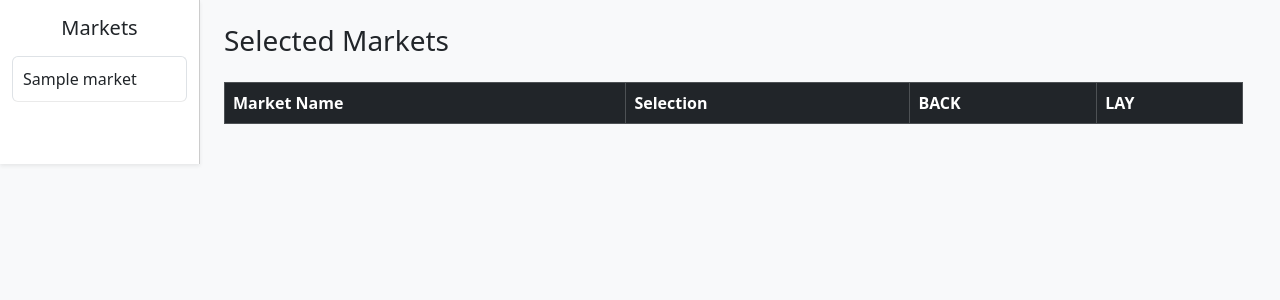
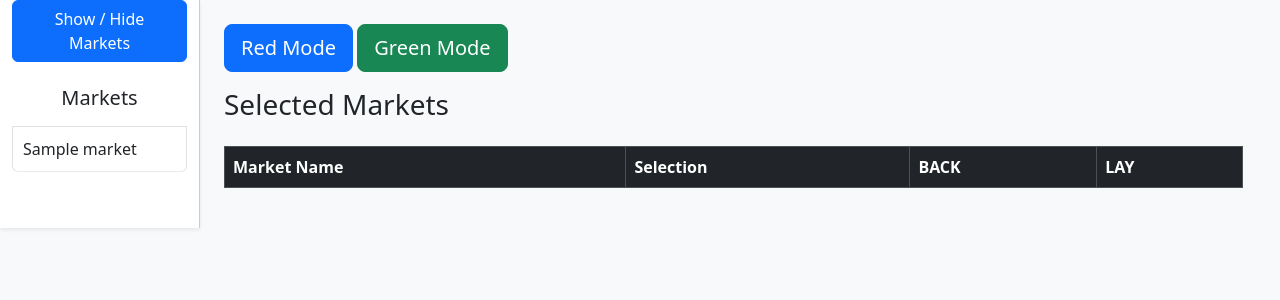
Before and after one commit to JonesDan/betexchange, a Flask app: template webapp/templates/markets2.html in a window 1280 px wide. Shown: the top 300 px of the page. Run offline with Flask 3, Linux system fonts and the light colour scheme; the template is opened without the code that fills it: most values are stand-ins (such as "Sample title", 1, 10 or a date in 2020); lists and menus that the app fills with data are empty.

Commit message:
new commit

```diff
--- a/webapp/app.py
+++ b/webapp/app.py
@@ -37,7 +37,7 @@ def listen_to_redis():
         pubsub = redis_client.pubsub()
         pubsub.subscribe('stream_price')
 
-        data_cache = collections.defaultdict(dict)
+        data_cache = {}
         for message in pubsub.listen():
             if message['type'] == 'message':
                 data = message['data'].decode('utf-8')
@@ -50,6 +50,20 @@ def listen_to_redis():
                 price = data['price']
                 size = data['size']
                 updatetime = data['update_time']
+
+                # Ensure market_id exists
+                if market_id not in data_cache:
+                    data_cache[market_id] = {}
+
+                if selection_id not in data_cache[market_id]:
+                    data_cache[market_id][selection_id] = {}
+
+                if b_l not in data_cache[market_id][selection_id]:
+                    data_cache[market_id][selection_id][b_l] = {}
+
+                if level not in data_cache[market_id][selection_id][b_l]:
+                    data_cache[market_id][selection_id][b_l][level] = {}
+
                 data_cache[market_id][selection_id][b_l][level]['price'] = price
                 data_cache[market_id][selection_id][b_l][level]['size'] = size
 
@@ -105,9 +119,14 @@ def get_event_detail():
         market_name = md['market_name']
         market_id = md['market_id']
         selection_name = md['selection_name']
-        selection_id = md['selection_id']
-        back_level_0_price = data_cache[md][selection_id]['BACK']['0']['price']
-        lay_level_0_price = data_cache[md][selection_id]['LAY']['0']['price']
+        selection_id = str(md['selection_id'])
+        try:
+            back_level_0_price = data_cache[market_id][selection_id]['BACK']['0']['price']
+            lay_level_0_price = data_cache[market_id][selection_id]['LAY']['0']['price']
+        except:
+            back_level_0_price = 0
+            lay_level_0_price = 0
+            pass
 
         summary = {'market_name': market_name,
                    'market_id': market_id,
@@ -120,6 +139,16 @@ def get_event_detail():
 
     return jsonify(selected_markets2)
 
+@app.route('/process_red_cells', methods=["POST"])
+def process_red_cells():
+    data = request.get_json()
+    red_cells = data.get('red_cells', [])
+
+    print("Received red cell IDs:", red_cells)  # Debugging in console
+
+    # Example: Process IDs (you can modify this function)
+    return jsonify({"message": f"Placed orders {len(red_cells)}!"})
+
 
 if __name__ == '__main__':
     app.run(debug=True, host='0.0.0.0')
--- a/webapp/bf_api/list_events.py
+++ b/webapp/bf_api/list_events.py
@@ -11,7 +11,7 @@ def list_events(trading):
     # Define the time range for market_start_time
     now = datetime.now()
     time_from = (now - timedelta(days=1)).isoformat()  # Current time in ISO format
-    time_to = (now + timedelta(days=3)).isoformat()  # 6 hours from now in ISO format
+    time_to = (now + timedelta(days=7)).isoformat()  # 6 hours from now in ISO format
 
     # Fetch the list of events for the specified event type
     market_filter = betfairlightweight.filters.market_filter(event_type_ids=[event_type_id], market_start_time={"from": time_from, "to": time_to})
--- a/webapp/templates/markets2.html
+++ b/webapp/templates/markets2.html
@@ -28,8 +28,11 @@
         <div class="row">
             <!-- Vertical Tab Section -->
             <div class="col-md-3 col-lg-2 vertical-tab bg-white shadow-sm">
-                <h5 class="text-center my-3">Markets</h5>
+                <button class="btn btn-primary mb-2" data-bs-toggle="collapse" data-bs-target="#market-list" >
+                    Show / Hide Markets
+                </button>
                 <div id="market-list" class="list-group">
+                    <h5 class="text-center my-3">Markets</h5>
                     {% for market in markets %}
                     <div class="market-item list-group-item list-group-item-action" id="{{ market.id }}">
                         {{ market.market_name }}
@@ -40,6 +43,8 @@
 
             <!-- Content Section -->
             <div class="col-md-9 col-lg-10 p-4">
+                <button id="redButton" class="btn btn-primary btn-lg mb-3" onclick="toggleMode('red')">Red Mode</button>
+                <button id="greenButton" class="btn btn-success btn-lg mb-3" onclick="toggleMode('green')">Green Mode</button>
                 <h3 class="mb-4">Selected Markets</h3>
                 <div class="table-responsive">
                     <table class="table table-bordered">
@@ -93,8 +98,8 @@
                                 <tr>
                                     <td>${market.market_name}</td>
                                     <td>${market.selection_name}</td>
-                                    <td id="${market.market_id}-${market.selection_id}-BACK-0">${market.back_level_0_price}</td>
-                                    <td id="${market.market_id}-${market.selection_id}-LAY-0">${market.lay_level_0_price}</td>
+                                    <td onclick="markCell(event)" id="${market.market_id}-${market.selection_id}-BACK-0">${market.back_level_0_price}</td>
+                                    <td onclick="markCell(event)" id="${market.market_id}-${market.selection_id}-LAY-0">${market.lay_level_0_price}</td>
                                 </tr>
                             `);
                         });
@@ -124,5 +129,86 @@
             console.error("EventSource failed. Retrying...");
         };
     </script>
+    <script>
+        let activeMode = ""; // Tracks the active mode: "red", "green", or ""
+
+        function toggleMode(mode) {
+            let redButton = document.getElementById('redButton');
+            let greenButton = document.getElementById('greenButton');
+
+            if (activeMode === mode) {
+                // If clicking the active button, turn off mode
+                activeMode = "";
+                redButton.classList.remove('border', 'border-danger', 'border-3');
+                greenButton.classList.remove('border', 'border-success', 'border-3');
+            } else {
+                // Activate selected mode and deactivate the other
+                activeMode = mode;
+
+                if (mode === "red") {
+                    redButton.classList.add('border', 'border-danger', 'border-3');
+                    greenButton.classList.remove('border', 'border-success', 'border-3');
+                } else if (mode === "green") {
+                    greenButton.classList.add('border', 'border-success', 'border-3');
+                    redButton.classList.remove('border', 'border-danger', 'border-3');
+                }
+            }
+        }
+
+        function markCell(event) {
+            if (activeMode === "red") {
+                toggleCellColor(event.target, 'red', 'white'); // Red background, white text
+            } else if (activeMode === "green") {
+                toggleCellColor(event.target, 'green', 'white'); // Green background, white text
+            }
+        }
+
+        function toggleCellColor(cell, color, textColor) {
+            if (cell.style.backgroundColor === color) {
+                // Reset to default if already active
+                cell.style.backgroundColor = '';
+                cell.style.color = '';
+            } else {
+                // Set the new color
+                cell.style.backgroundColor = color;
+                cell.style.color = textColor;
+            }
+        }
+
+        document.addEventListener("keydown", function (event) {
+            if (event.key.toLowerCase() === "z") { // Detect "Z" keypress
+                sendRedCellIDs();
+            }
+        });
+
+        function sendRedCellIDs() {
+                let redCells = [];
+                let cells = document.querySelectorAll("td");
+
+                // Collect IDs of red-highlighted cells
+                cells.forEach(cell => {
+                    if (cell.style.backgroundColor === "red") {
+                        redCells.push(cell.id);
+                    }
+                });
+
+                console.log("Red Cells:", redCells); // Debugging
+
+                // Send AJAX request using jQuery
+                $.ajax({
+                    url: "/process_red_cells",
+                    type: "POST",
+                    contentType: "application/json",
+                    data: JSON.stringify({ red_cells: redCells }),
+                    success: function (response) {
+                        alert("Server Response: " + response.message);
+                    },
+                    error: function (xhr, status, error) {
+                        console.error("Error:", error);
+                    }
+                });
+            }
+    </script>
+
 </body>
 </html>
```
Also changed, not shown: 4 other files.
